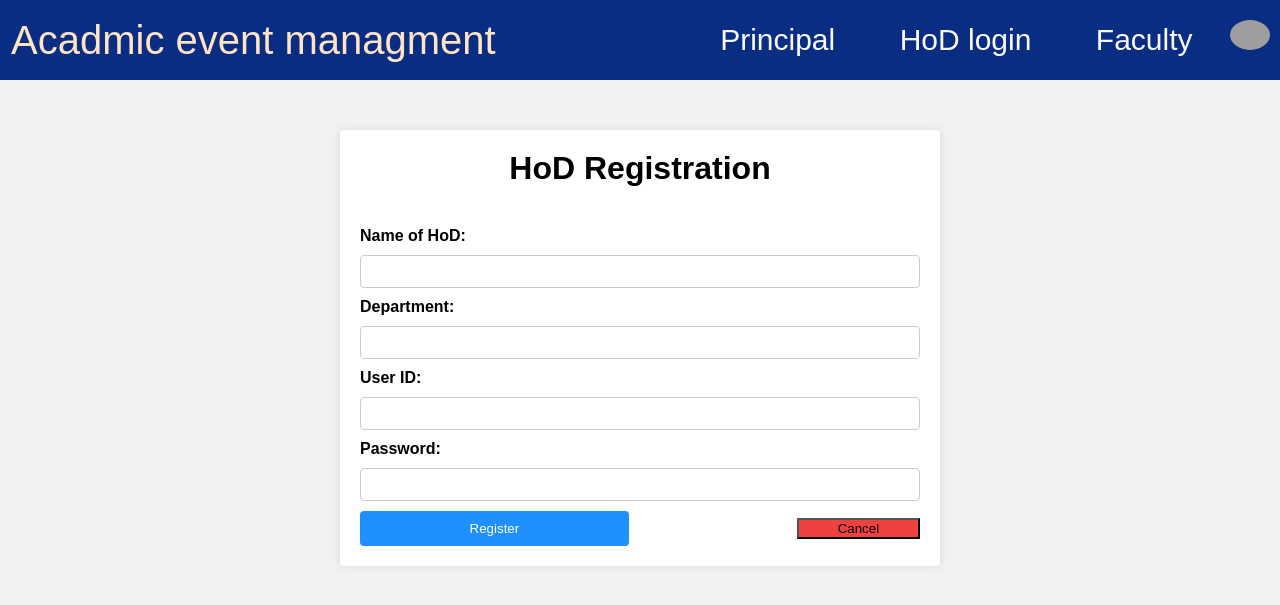
After one commit to safalyakumbhare/Academic-Event-Manager, a PHP site: the page made by New Hod.php in a window 1280 px wide. The commit adds this page. Shown: the top 605 px of the page. Run offline with PHP 8.4, Linux system fonts and the light colour scheme; grey boxes are pictures that could not be loaded.

Commit message:
hod added

```diff
--- /dev/null
+++ b/New Hod.php
@@ -0,0 +1,34 @@
+<?php
+ include("Adminhome.php")
+
+?>
+<!DOCTYPE html>
+<html lang="en">
+<head>
+  <meta charset="UTF-8">
+  <meta name="viewport" content="width=device-width, initial-scale=1.0">
+  <title>HoD Registration</title>
+  <link rel="stylesheet" href="login.css">
+</head>
+<body>
+  <div class="container">
+    <h1>HoD Registration</h1>
+    <form class="registration-form">
+      <label for="hodName">Name of HoD:</label>
+      <input type="text" id="hodName" name="hodName">
+
+      <label for="department">Department:</label>
+      <input type="text" id="department" name="department">
+
+      <label for="userId">User ID:</label>
+      <input type="text" id="userId" name="userId">
+
+      <label for="password">Password:</label>
+      <input type="password" id="password" name="password">
+
+      <button type="submit">Register</button>
+      <button type="button" class="cancel-button">Cancel</button>
+    </form>
+  </div>
+</body>
+</html>
--- /dev/null
+++ b/login.css
@@ -0,0 +1,69 @@
+body {
+    font-family: Arial, sans-serif;
+    margin: 0;
+    padding: 0;
+    background-color: #f2f2f2;
+  }
+
+  .container {
+    max-width: 600px;
+    margin: 50px auto;
+    padding: 20px;
+    background-color: #fff;
+    border-radius: 4px;
+    box-shadow: 0px 0px 10px rgba(0, 0, 0, 0.1);
+  }
+
+  h1 {
+    text-align: center;
+    margin-bottom: 40px;
+  }
+
+  .registration-form {
+    display: flex;
+    flex-wrap: wrap;
+    justify-content: space-between;
+    align-items: center;
+    margin: 0;
+  }
+
+  .registration-form label {
+    display: block;
+    width: 48%;
+    margin-bottom: 10px;
+    font-weight: bold;
+  }
+
+  .registration-form input {
+    display: block;
+    width: 100%;
+    padding: 8px;
+    border-radius: 4px;
+    border: 1px solid #ccc;
+    margin-bottom: 10px;
+  }
+
+  .registration-form button[type="submit"] {
+    display: block;
+    width: 48%;
+    background-color: dodgerblue;
+    color: #fff;
+    padding: 10px;
+    border: none;
+    border-radius: 4px;
+    cursor: pointer;
+    transition: background-color 0.3s;
+  }
+
+  .registration-form button[type="submit"]:hover {
+    background-color: #3498db;
+  }
+
+  .registration-form button[type="button"].cancel-button {
+    width: 22%;
+    background-color: #f04141;
+  }
+
+  .registration-form button[type="button"].cancel-button:hover {
+    background-color: #ea2a2a;
+  }
--- a/login.php
+++ b/login.php
@@ -12,7 +12,7 @@ if (isset ($_POST['submit'])) {
     $row = mysqli_fetch_array($result, MYSQLI_ASSOC);
     $count = mysqli_num_rows($result);
     if ($count == 1) {
-        header("Location:home.php");
+        header("Location:Adminhome.php");
     } else {
         echo '<script>
             alert("Password incorrect");
--- a/main.css
+++ b/main.css
@@ -9,8 +9,8 @@ body{
     background-size: cover;
 }
 .Task{
-    width: 100%;
-    min-height: 100vh;
+    /* width: 100%;
+    min-height: 100vh; */
     background: rgba(249, 246, 246, 0);
     color: bisque;
 }
```
Also changed, not shown: Adminhome.php (renamed from home.php).
